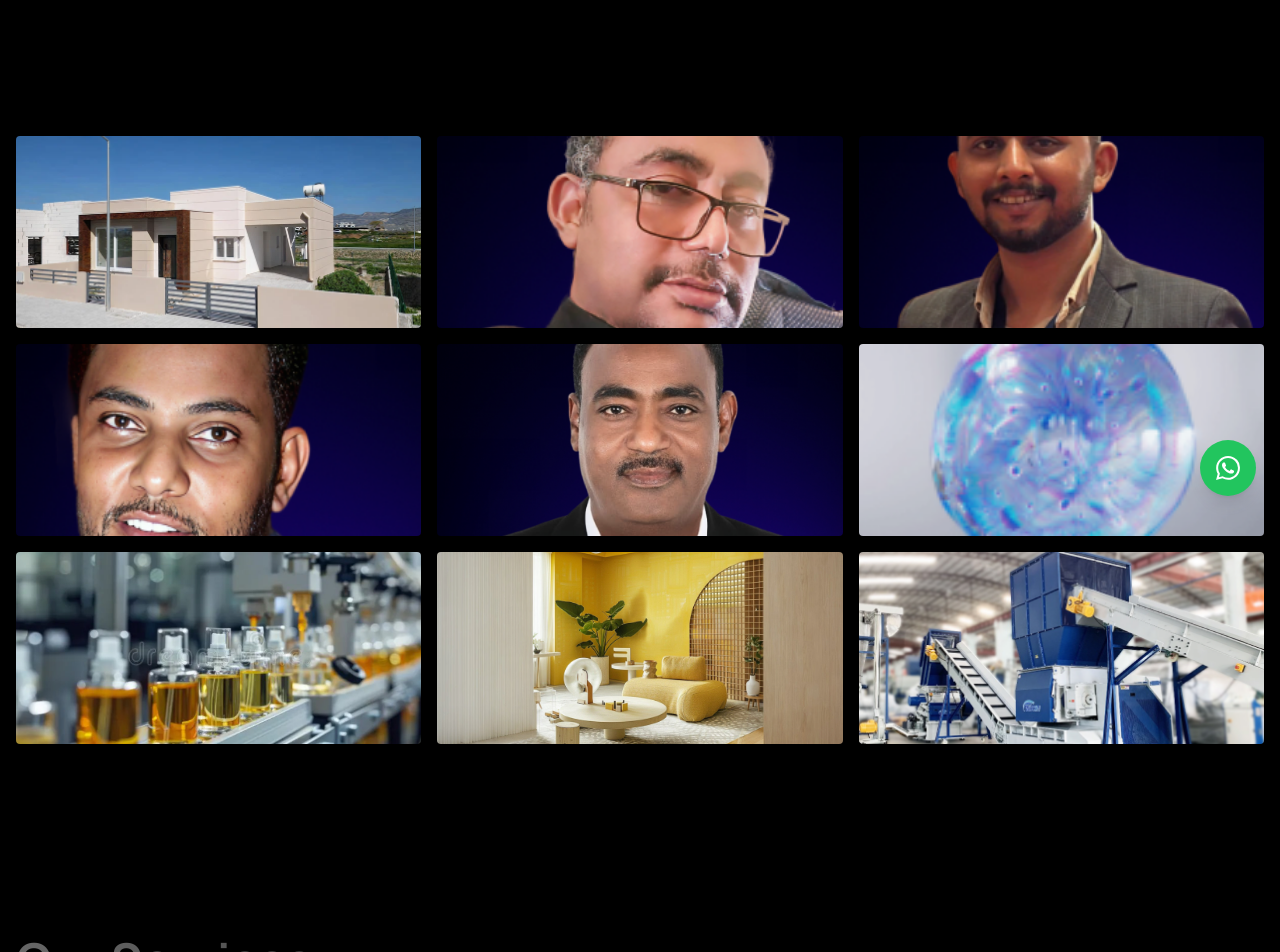
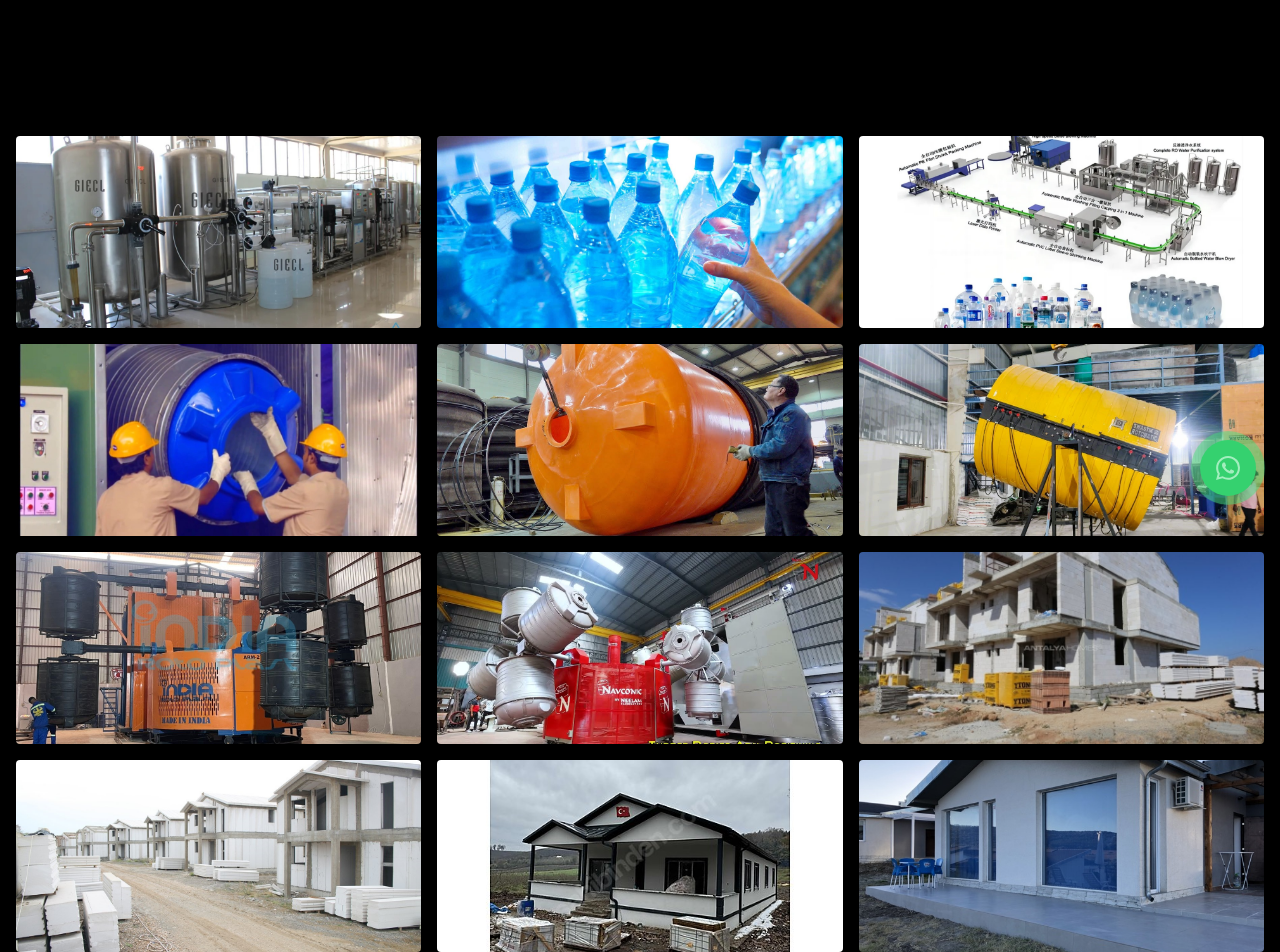
Before and after one commit to acuteangleTech/Talin-site, a Next.js app: page /talin-international in a window 1280 px wide. Shown: the part 280-1232 px from the top of the page. Built offline with nearby package versions, Linux system fonts and the light colour scheme; a web font is replaced by a local one.

Commit message:
images updated the talin section

```diff
--- a/src/components/sections/IndustrialGridSection.jsx
+++ b/src/components/sections/IndustrialGridSection.jsx
@@ -2,59 +2,86 @@
 
 const IndustrialGridSection = () => {
   const industrialImages = [
+    // Mineral Water Factories Images
     {
       id: 1,
-      src: '/images/img_workspace.png',
-      alt: 'Industrial workspace and manufacturing facility',
-      title: 'Industrial Processing Equipment'
+      src: '/mineral water factories/WhatsApp Image 2025-08-16 at 10.59.20 PM (2).jpeg',
+      alt: 'Mineral Water Factory Operations',
+      title: 'Mineral Water Factory'
     },
     {
       id: 2,
-      src: '/images/img_frame_40.png',
-      alt: 'Advanced manufacturing and production line',
-      title: 'Injection Molding Technology'
+      src: '/mineral water factories/WhatsApp Image 2025-08-16 at 10.59.20 PM (1).jpeg',
+      alt: 'Mineral Water Production Line',
+      title: 'Water Production Facility'
     },
     {
       id: 3,
-      src: '/images/img_frame_40_1.png',
-      alt: 'Industrial storage and container solutions',
-      title: 'Industrial Storage Solutions'
+      src: '/mineral water factories/WhatsApp Image 2025-08-16 at 10.59.20 PM.jpeg',
+      alt: 'Mineral Water Manufacturing',
+      title: 'Water Manufacturing Plant'
     },
+    // Tanks Factories Images
     {
       id: 4,
-      src: '/images/img_frame_40_354x288.png',
-      alt: 'Advanced processing facility with modern equipment',
-      title: 'Advanced Processing Facility'
+      src: '/Tanks factories/WhatsApp Image 2025-08-16 at 10.59.59 PM.jpeg',
+      alt: 'Tanks Factory Operations',
+      title: 'Tanks Manufacturing'
     },
     {
       id: 5,
-      src: '/images/img_frame_13_1.png',
-      alt: 'Quality control and production monitoring',
-      title: 'Quality Control Process'
+      src: '/Tanks factories/WhatsApp Image 2025-08-16 at 10.59.58 PM (2).jpeg',
+      alt: 'Tanks Production Line',
+      title: 'Tanks Production Facility'
     },
     {
       id: 6,
-      src: '/images/img_rectangle_11.png',
-      alt: 'Rotational molding and manufacturing equipment',
-      title: 'Rotational Molding Equipment'
+      src: '/Tanks factories/WhatsApp Image 2025-08-16 at 10.59.58 PM (1).jpeg',
+      alt: 'Tanks Manufacturing Process',
+      title: 'Tanks Manufacturing Process'
     },
     {
       id: 7,
-      src: '/images/img_room.png',
-      alt: 'Manufacturing operations and production floor',
-      title: 'Manufacturing Operations'
+      src: '/Tanks factories/WhatsApp Image 2025-08-16 at 10.59.58 PM.jpeg',
+      alt: 'Tanks Factory Equipment',
+      title: 'Tanks Factory Equipment'
     },
     {
       id: 8,
-      src: '/images/img_room_306x520.png',
-      alt: 'Construction material production and processing',
-      title: 'Construction Material Production'
+      src: '/Tanks factories/WhatsApp Image 2025-08-16 at 10.59.57 PM.jpeg',
+      alt: 'Tanks Production Operations',
+      title: 'Tanks Production Operations'
+    },
+    // Real Estate Images
+    {
+      id: 9,
+      src: '/real state/WhatsApp Image 2025-08-16 at 11.01.59 PM.jpeg',
+      alt: 'Real Estate Development',
+      title: 'Real Estate Projects'
     },
     {
-      id: 9,
-      src: '/images/img_garden.png',
-      alt: 'Infrastructure development and project management',
-      title: 'Infrastructure Development'
+      id: 10,
+      src: '/real state/WhatsApp Image 2025-08-16 at 11.01.58 PM (1).jpeg',
+      alt: 'Real Estate Construction',
+      title: 'Real Estate Construction'
+    },
+    {
+      id: 11,
+      src: '/real state/WhatsApp Image 2025-08-16 at 11.01.58 PM.jpeg',
+      alt: 'Real Estate Development Site',
+      title: 'Real Estate Development Site'
+    },
+    {
+      id: 12,
+      src: '/real state/WhatsApp Image 2025-08-16 at 11.01.57 PM (1).jpeg',
+      alt: 'Real Estate Infrastructure',
+      title: 'Real Estate Infrastructure'
+    },
+    {
+      id: 13,
+      src: '/real state/WhatsApp Image 2025-08-16 at 11.01.57 PM.jpeg',
+      alt: 'Real Estate Project Management',
+      title: 'Real Estate Project Management'
     }
   ];
 
```
